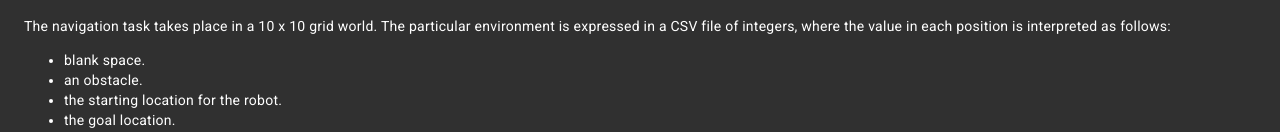
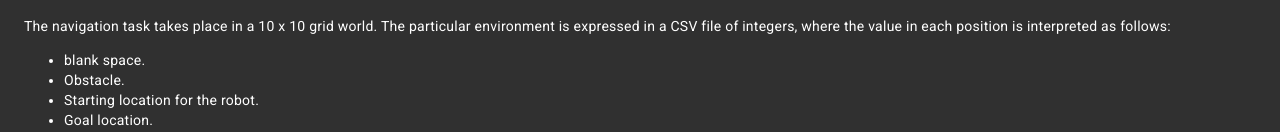
Before and after one commit to souptikmakarov/souptik_portfolio, an Angular app: page / in a window 1280 px wide. Shown: the part 664-796 px from the top of the page. Built offline with nearby package versions, Linux system fonts and the light colour scheme.

Commit message:
added world format image

```diff
--- a/src/app/qlearner-basic/qlearner-basic.component.html
+++ b/src/app/qlearner-basic/qlearner-basic.component.html
@@ -62,8 +62,12 @@ environment is expressed in a CSV file of integers, where the value in each
 position is interpreted as follows:
 <ul>
   <li>blank space.</li>
-  <li>an obstacle.</li>
-  <li>the starting location for the robot.</li>
-  <li>the goal location.</li>
-  <li>quicksand.</li>
+  <li>Obstacle.</li>
+  <li>Starting location for the robot.</li>
+  <li>Goal location.</li>
+  <li>Quicksand (huge negative reward).</li>
 </ul>
+
+<p>A sample world looks like this</p>
+
+<img src="assets/qlearner_world_format.png">
```
Also changed, not shown: src/assets/qlearner_world_format.png (added).
